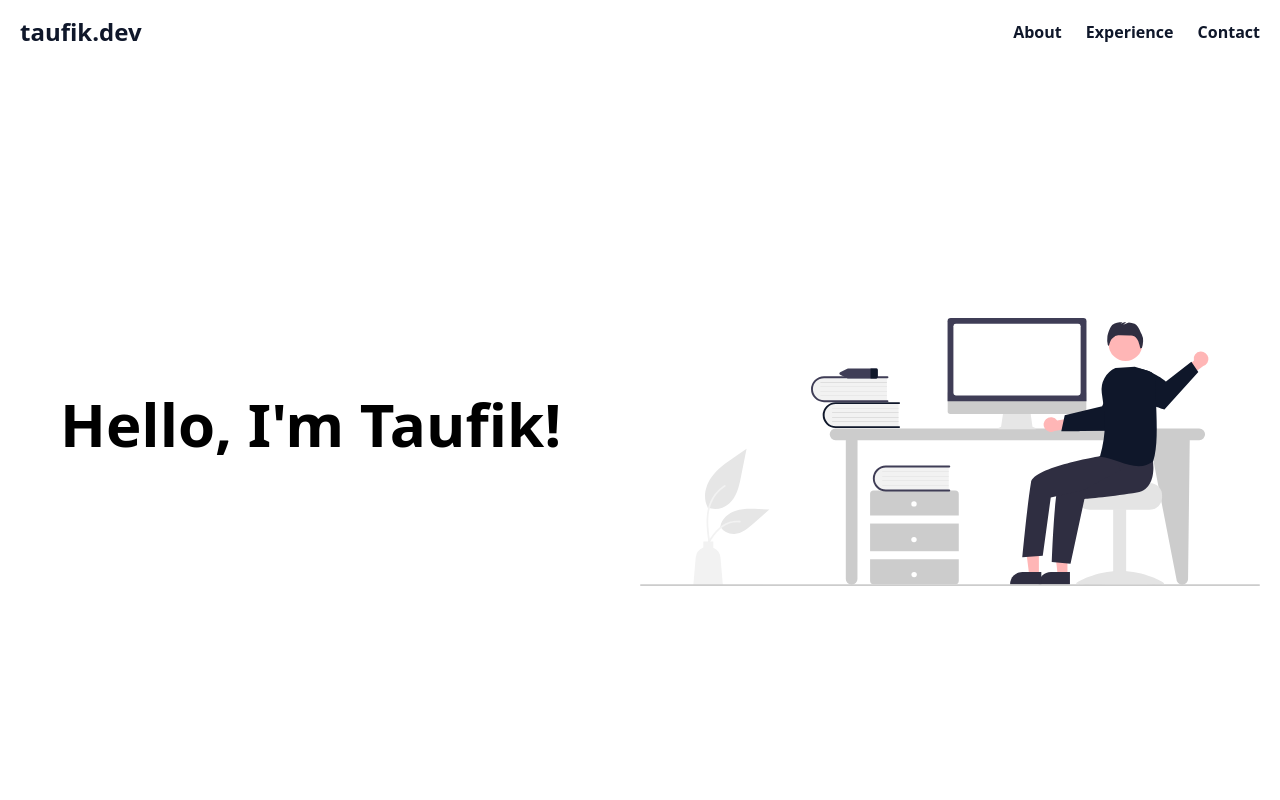
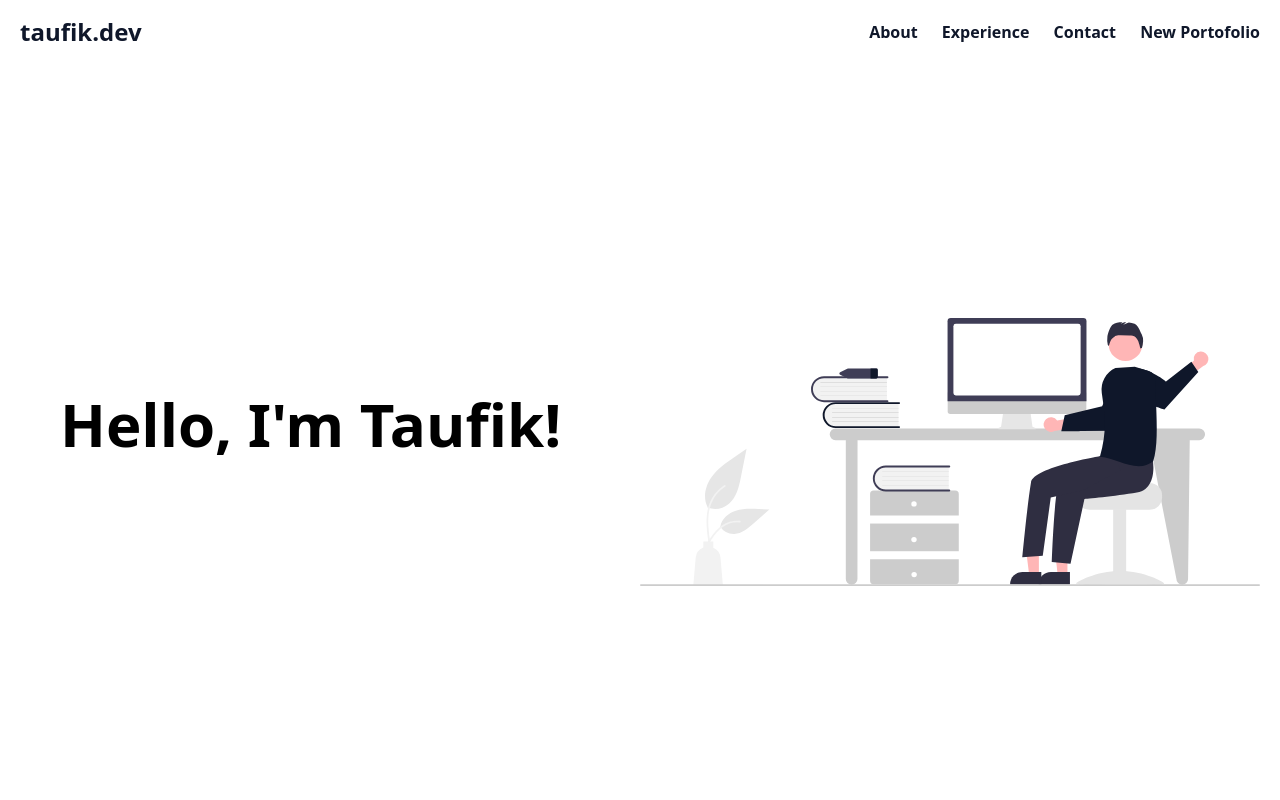
Before and after one commit to ridhorockieds/portofolio, a website: page index.html in a window 1280 px wide. Shown: the top 800 px of the page. Drawn offline with nearby package versions, Linux system fonts and the light colour scheme; files that its build step writes are made by us from their sources.

Commit message:
update link

```diff
--- a/index.html
+++ b/index.html
@@ -24,6 +24,7 @@
                         <a href="#about" class="pl-5 font-semibold textlg hover:text-purple-700">About</a>
                         <a href="#experience" class="pl-5 font-semibold textlg hover:text-purple-700">Experience</a>
                         <a href="#contact" class="pl-5 font-semibold textlg hover:text-purple-700">Contact</a>
+                        <a href="porto.html" class="pl-5 font-semibold textlg hover:text-purple-700">New Portofolio</a>
                     </li>
                 </ul>
             </div>
```
